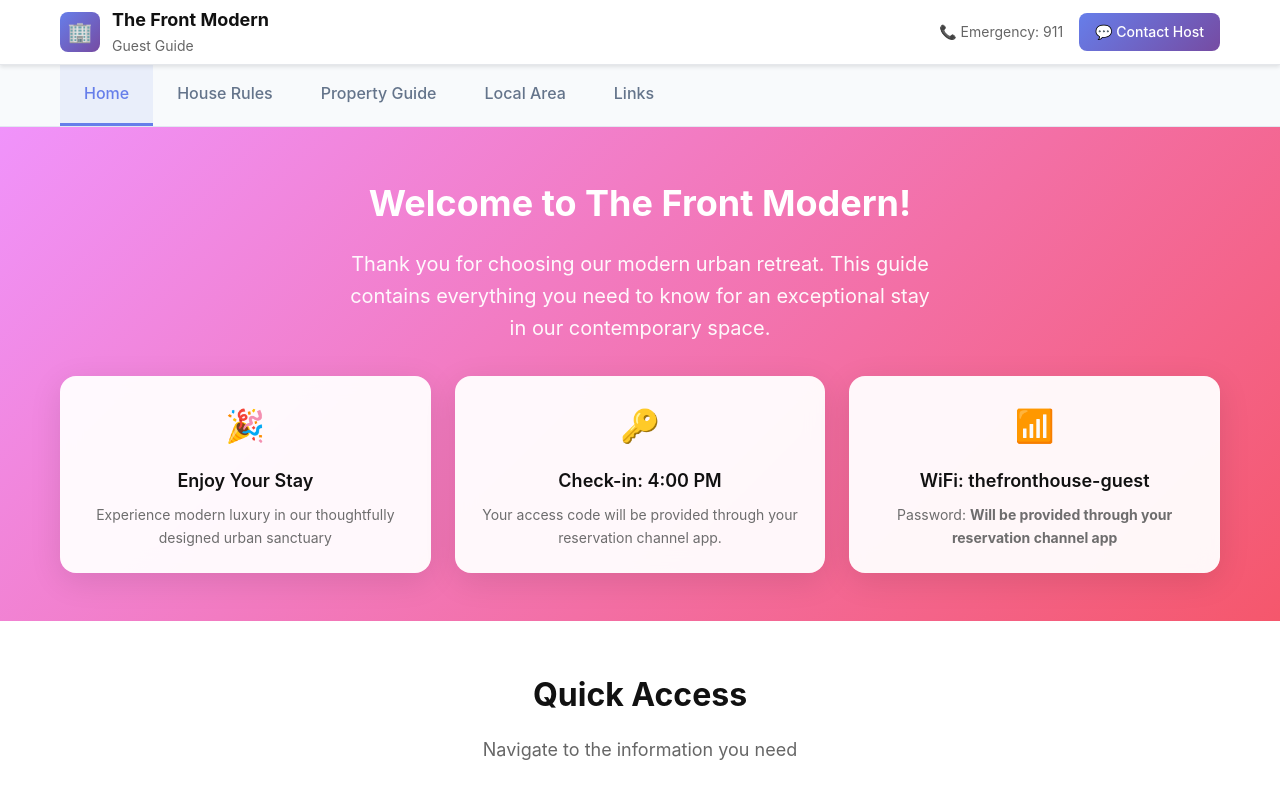
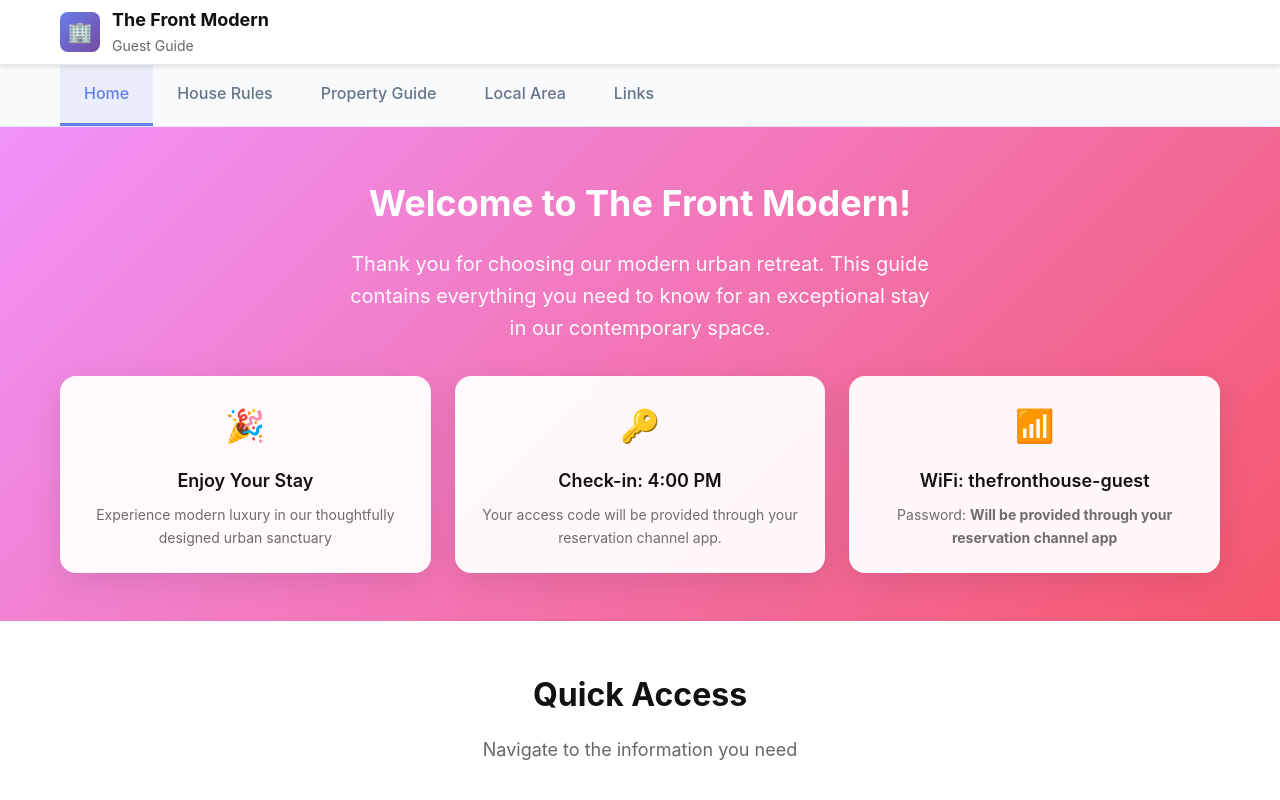
Before and after one commit to MursalinHabib/mursalinhabib.github.io, a plain HTML site: page index.html in a window 1280 px wide. Shown: the top 800 px of the page. Drawn offline with Linux system fonts and the light colour scheme.

Commit message:
Update index.html

```diff
--- a/index.html
+++ b/index.html
@@ -17,10 +17,6 @@
                         <div class="logo-title">The Front Modern</div>
                         <div class="logo-subtitle">Guest Guide</div>
                     </div>
-                </div>
-                <div class="contact">
-                    <div class="emergency">📞 Emergency: 911</div>
-                    <div class="contact-host">💬 Contact Host</div>
                 </div>
             </div>
         </div>
```
